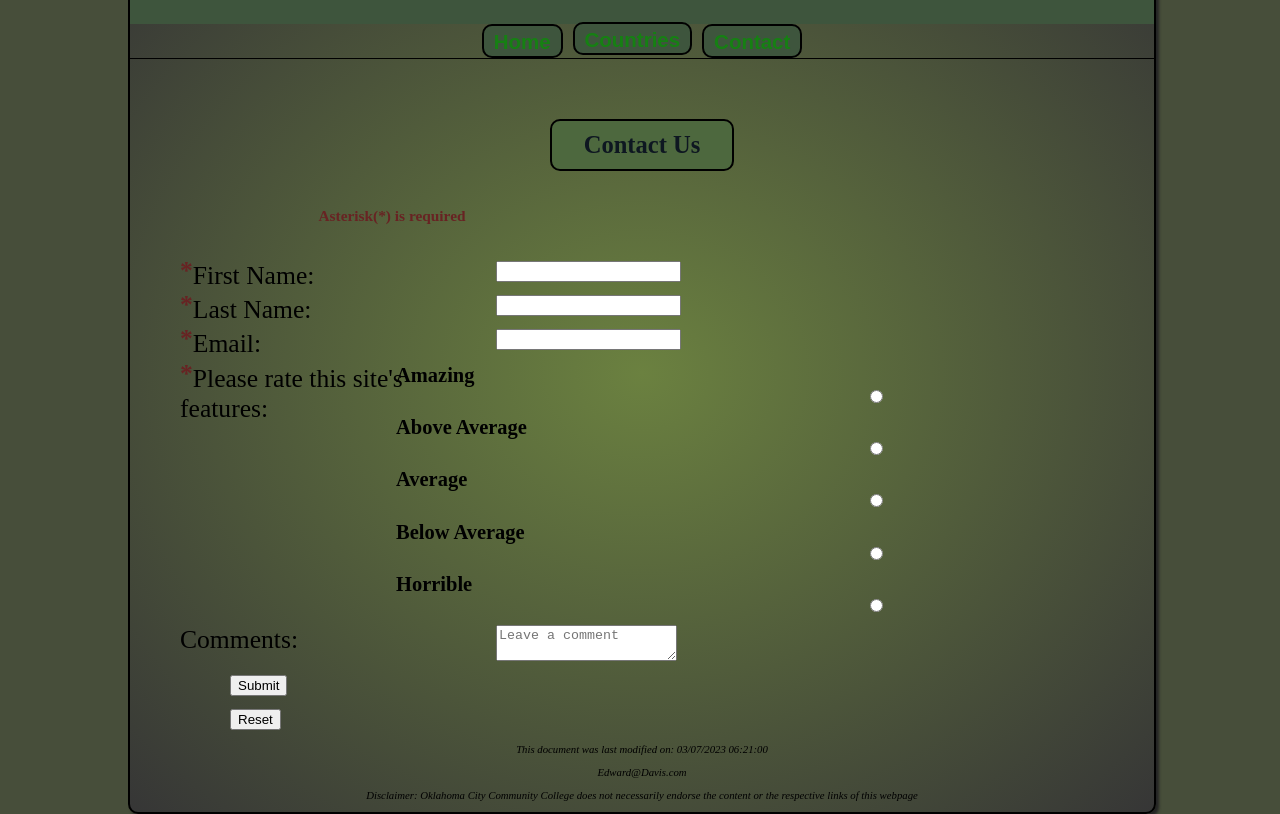
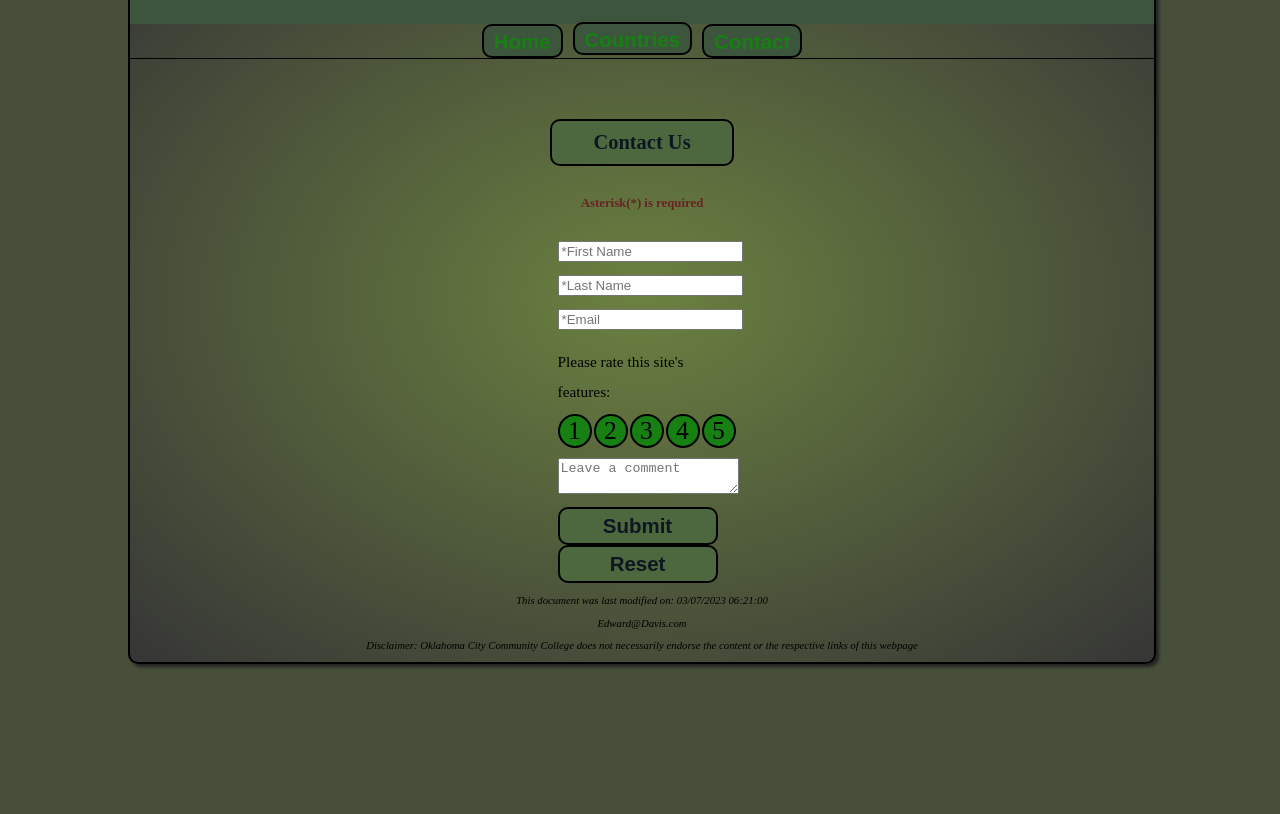
Before and after one commit to foqsi/WSD-FinalProject, a plain HTML site: page contact.html in a window 1280 px wide. Shown: the part 68-882 px from the top of the page. After the commit the page ends 800 px from the top, so only its background shows below. Drawn offline with nearby package versions, Linux system fonts and the light colour scheme.

Commit message:
contact page js

```diff
--- a/contact.html
+++ b/contact.html
@@ -48,48 +48,66 @@
         </nav>
         <main>
             <div class="#" id="contact-button">
-                <h5>Contact Us</h5>
+                Contact Us
             </div>
             <div class="contact-page">
-                <h6>Asterisk(*) is required</h6>
+                <div id="test">
+                    <h6>Asterisk(*) is required</h6>
+                </div>
 
                 <form class="contact" method="post" onsubmit="return validateForm();"
                     action="http://apollo1.occc.edu/genericFormHandler.php">
-                    <label for="FName"><span>*</span>First Name:</label>
-                    <input type="textbox" name="FName" id="FName" accesskey="F" tabindex="1" class="required">
-                    <label for="LName"><span>*</span>Last Name:</label>
-                    <input type="textbox" name="LName" id="LName" accesskey="L" tabindex="2" class="required">
-                    <label for="Email"><span>*</span>Email:</label>
-                    <input type="email" name="Email" id="Email" accesskey="E" tabindex="3" class="required email">
+                    <!-- <label for="FName" class="c001" style="text-align: right;"><span>*</span>First Name:</label> -->
+                    <input type="textbox" class="c001" name="FName" id="FName" accesskey="F" tabindex="1"
+                        placeholder="*First Name" class="required">
+                    <!-- <label for="LName" class="c002" style="text-align: right;"><span>*</span>Last Name:</label> -->
+                    <input type="textbox" class="c002" name="LName" id="LName" accesskey="L" tabindex="2"
+                        placeholder="*Last Name" class="required">
+                    <!-- <label for="Email" class="c003" style="text-align: right;"><span>*</span>Email:</label> -->
+                    <input type="email" class="c003" name="Email" id="Email" accesskey="E" tabindex="3"
+                        placeholder="*Email" class="required email">
 
-                    <label for="rating" id="rating-text"><span>*</span>Please rate this site's features:</label>
+                    <label for="rating" id="rating-text">
+                        <p>Please rate this site's features:</p>
+                    </label>
 
                     <div class="rating-buttons">
-                        <span>Amazing</span>
-                        <div class="rating"><input type="radio" name="rating" id="rating" num="5" accesskey="1"
-                                tabindex="4"></div>
-                        <span>Above Average</span>
-                        <div class="rating"><input type="radio" name="rating" id="rating" num="4" accesskey="2"
-                                tabindex="5"></div>
-                        <span>Average</span>
-                        <div class="rating"><input type="radio" name="rating" id="rating" num="3" accesskey="3"
-                                tabindex="6"></div>
-                        <span>Below Average</span>
-                        <div class="rating"><input type="radio" name="rating" id="rating" num="2" accesskey="4"
-                                tabindex="7"></div>
-                        <span>Horrible</span>
-                        <div class="rating"><input type="radio" name="rating" id="rating" num="1" accesskey="5"
-                                tabindex="8"></div>
+                        <div id="c014">
+                            <!-- <span>Amazing</span> -->
+                            <div class="rating" name="rating" id="rating" num="5" accesskey="1" tabindex="4">1</div>
+                        </div>
+
+                        <div id="c024">
+                            <!-- <span>Above Average</span> -->
+                            <div class="rating" name="rating" id="rating" num="4" accesskey="2" tabindex="5">2</div>
+                        </div>
+
+                        <div id="c034">
+                            <!-- <span>Average</span> -->
+                            <div class="rating" name="rating" id="rating" num="3" accesskey="3" tabindex="6">3</div>
+                        </div>
+
+                        <div id="c044">
+                            <!-- <span>Below Average</span> -->
+                            <div class="rating" name="rating" id="rating" num="2" accesskey="4" tabindex="7">4</div>
+                        </div>
+
+                        <div id="c054">
+                            <!-- <span>Horrible</span> -->
+                            <div class="rating" name="rating" id="rating" num="1" accesskey="5" tabindex="8">5</div>
+                        </div>
                     </div>
 
                     <div class="CommentSection">
-                        <label for="Comments" id="CommentText">Comments:</label>
-                        <textarea for="Comments" id="CommentBox" type="text" name="Comments" id="Comments" accesskey="C"
-                            tabindex="9" placeholder="Leave a comment"></textarea>
+                        <!-- <label for="Comments" id="CommentText" id="c005" style="text-align: right;">Comments:</label> -->
+                        <textarea for=" Comments" id="CommentBox" id="c005" type="text" name="Comments" id="Comments"
+                            accesskey="C" tabindex="9" placeholder="Leave a comment"></textarea>
                     </div>
-                    <input type="submit" value="Submit" id="Submit" name="Submit" class="HidePrint" accesskey="S"
-                        tabindex="10">
-                    <input type="reset" value="Reset" id="reset" name="reset" class="HidePrint" accesskey="R"
+
+
+                    <input type="submit" value="Submit" id="Submit" name="Submit" class="HidePrint" id="c006"
+                        accesskey="S" tabindex="10">
+                    <input type="reset" value="Reset" id="reset" name="reset" class="HidePrint" id="c006" accesskey="R"
                         tabindex="11">
 
                 </form>
--- a/style.css
+++ b/style.css
@@ -126,31 +126,6 @@ main>h2 {
     text-align: left;
 }
 
-#contact-button {
-    background-color: #4d683e;
-    border: 2px solid black;
-    border-radius: 10px;
-    color: #0E1721;
-    font-size: 0.8em;
-    font-weight: bold;
-    margin: 0 auto;
-    padding: 10px;
-    text-align: center;
-    width: 160px;
-}
-
-#contact-button:hover {
-    background-color: #5e7a4f;
-    color: #24ff1d;
-    cursor: pointer;
-    transform: perspective(1px) scale(1.1);
-}
-
-#contact-button {
-    transition: all 0.3s ease;
-}
-
-
 /******************** FOOTER *************************/
 footer {
     font-size: 0.70em;
@@ -163,23 +138,109 @@ footer>p {
 }
 
 /******************** FORMS *************************/
-main h5 {
-    font-size: 1.2em;
+
+#contact-button {
+    background-color: #4d683e;
+    border: 2px solid black;
+    border-radius: 10px;
+    color: #0E1721;
+    font-size: 0.8em;
     font-weight: bold;
+    margin: 0 auto;
+    padding: 10px;
     text-align: center;
+    width: 160px;
+    transition: all 0.3s ease;
+}
+
+#contact-button:hover {
+    background-color: #5e7a4f;
+    color: #24ff1d;
+    cursor: pointer;
+    transform: scale(1.1);
+}
+
+form.contact {
+    display: block;
     margin: 0 auto;
+    /* width: 50%; */
+    width: 33%;
 }
 
 main h6 {
-    font-size: .6em;
+    font-size: .5em;
     font-weight: bold;
     text-align: center;
-    position: relative;
-    right: 250px;
     color: #682323;
 }
 
-label {
+label p {
+    display: inline;
+    font-size: 0.6em;
+    width: fit-content;
+}
+
+.contact-page,
+.contact-page>h6 {
+    margin: 0 auto;
+    width: 50%;
+}
+
+input,
+textarea {
+    display: block;
+    margin-bottom: 1em;
+}
+
+.rating-buttons {
+    display: flex;
+    gap: 2px;
+    padding-bottom: 10px;
+    padding-top: 10px;
+}
+
+.rating {
+    background-color: #168013;
+    border: 2px solid black;
+    border-radius: 50%;
+    width: 30px;
+    text-align: center;
+}
+
+.rating:hover {
+    background-color: #24ff1d;
+    cursor: pointer;
+    transform: scale(1.1);
+    transition: all 0.3s ease;
+}
+
+#Submit,
+#reset {
+    background-color: #4d683e;
+    border: 2px solid black;
+    border-radius: 10px;
+    color: #0E1721;
+    font-size: 0.8em;
+    font-weight: bold;
+    margin-bottom: auto;
+    padding: 5px;
+    text-align: center;
+    width: 160px;
+}
+
+#Submit:hover,
+#reset:hover {
+    background-color: #5e7a4f;
+    color: #24ff1d;
+    cursor: pointer;
+    transform: scale(1.05);
+    transition: all 0.3s ease;
+}
+
+
+
+/* NO LONGER USED */
+/* label {
     display: block;
     float: left;
     width: 10em;
@@ -187,41 +248,20 @@ label {
     text-align: left;
     position: relative;
     left: 50px;
-}
+} */
 
-label>span {
+/* label>span {
     color: #682323;
     font-weight: bold;
     position: relative;
     bottom: 5px;
-}
+} */
 
-input,
-textarea {
-    display: block;
-    margin-bottom: 1em;
-    position: relative;
-    left: 100px;
-}
-
-.rating-buttons>.rating {
-    display: flex;
-    flex-direction: row;
-    gap: 3px;
-    margin: 0 auto;
-}
-
-.rating-buttons>span {
+/* .rating-buttons>div>span {
     font-size: .8em;
     font-weight: bold;
-}
-
-.rating-buttons {
-    display: flex;
-    flex-direction: column;
-}
-
-
+    display: none;
+} */
 /******************** Validation *************************/
 label.error {
     color: red;
```
Also changed, not shown: GWTemplate.html (added, +49 -0 lines), script.js (+95 -3 lines).
